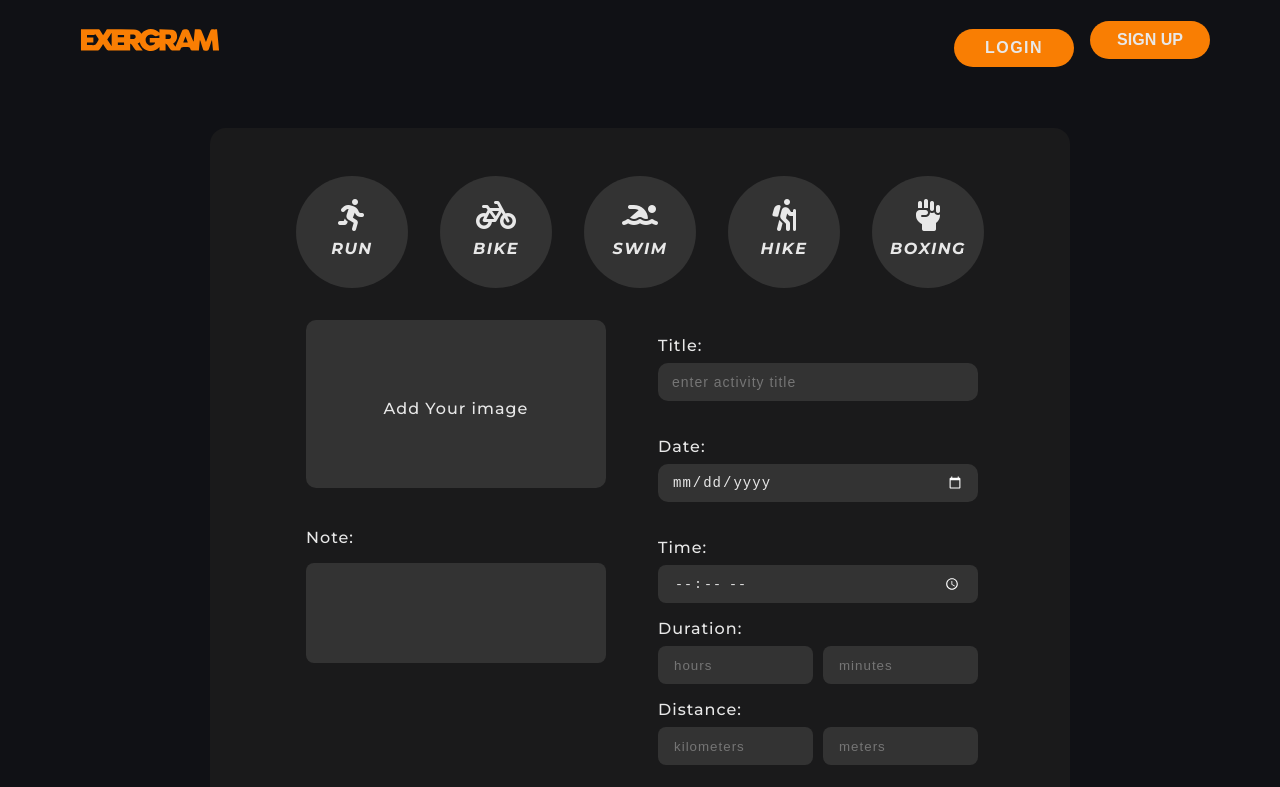
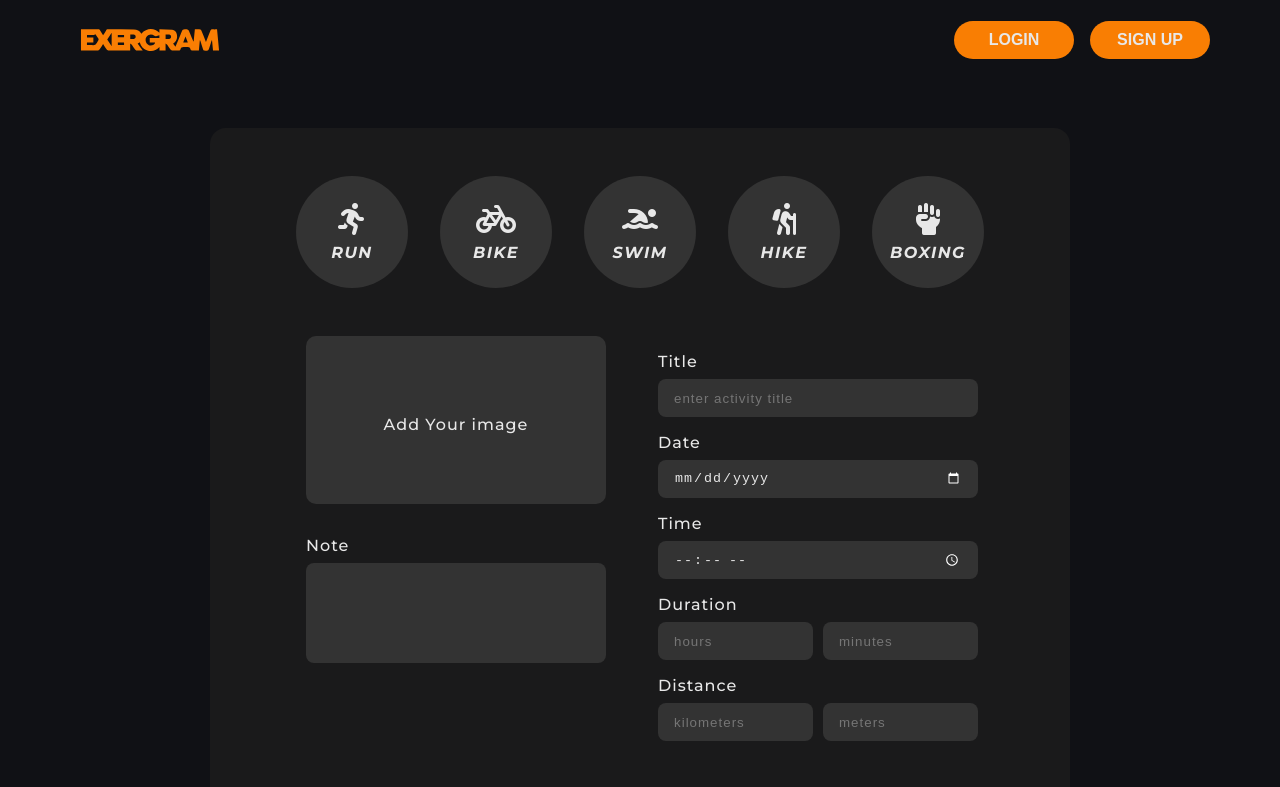
Before and after one commit to ryosantouchh/exergram-frontend-c1, a React (Vite) app: page /createactivity/1 in a window 1280 px wide. Shown: the top 787 px of the page. Built offline with nearby package versions, Linux system fonts and the light colour scheme; no server answers; what date-and-time would draw is missing.

Commit message:
fixed create-edit activity form and validate all input

```diff
--- a/src/components/CreateActivity/ActivityForm.jsx
+++ b/src/components/CreateActivity/ActivityForm.jsx
@@ -23,6 +23,7 @@ const ActivityForm = (props) => {
   const [note, setNote] = useState("");
   const [image, setImage] = useState("");
   const [imagePreview, setImagePreview] = useState(null);
+  const [validate, setValidate] = useState({});
 
   const navigate = useNavigate();
   const { activityId } = useParams();
@@ -48,6 +49,22 @@ const ActivityForm = (props) => {
   };
 
   const handleCreateActivity = async () => {
+    try {
+      const inputError = {};
+
+      if (validator.isEmpty(titleInput)) inputError.title = "Title is required";
+      if (validator.isEmpty(dateInput)) inputError.date = "Date is required";
+      if (validator.isEmpty(timeInput)) inputError.time = "Time is required";
+      if (validator.isEmpty(hours) && validator.isEmpty(mins))
+        inputError.duration = "Duration is required";
+      if (validator.isEmpty(selectedType))
+        inputError.type = "Please select at least one activity";
+
+      if (Object.keys(inputError).length > 0) {
+        setValidate(inputError);
+      } else {
+        setValidate({});
+
         const dataObject = {
           title: titleInput,
           type: selectedType,
@@ -56,6 +73,7 @@ const ActivityForm = (props) => {
           note: note,
           image: image,
         };
+
         if (
           (kilometers !== 0 && kilometers !== "") ||
           (meters !== 0 && meters !== "")
@@ -71,13 +89,20 @@ const ActivityForm = (props) => {
         //   console.log(pair[0] + ", " + pair[1]);
         // }
 
-    const response = await axios.post("http://localhost:8080/activity", form, {
+        const response = await axios.post(
+          "http://localhost:8080/activity",
+          form,
+          {
             headers: {
               "Content-Type": "multipart/form-data",
             },
-    });
-    // console.log(response);
+          }
+        );
         // navigate("/dashboard");
+      }
+    } catch (error) {
+      console.log(error);
+    }
   };
 
   const convertDatePattern = (e) => {
@@ -129,6 +154,17 @@ const ActivityForm = (props) => {
   };
 
   useEffect(() => {
+    if (titleInput && validate.title)
+      setValidate({ ...validate, title: false });
+    if (dateInput && validate.date) setValidate({ ...validate, date: false });
+    if (timeInput && validate.time) setValidate({ ...validate, time: false });
+    if ((hours || mins) && validate.duration)
+      setValidate({ ...validate, duration: false });
+    if (selectedType && validate.type)
+      setValidate({ ...validate, type: false });
+  }, [titleInput, dateInput, timeInput, hours, mins, selectedType]);
+
+  useEffect(() => {
     if (activityId) {
       const fetchActivityById = async () => {
         const response = await axios.get(
@@ -150,6 +186,11 @@ const ActivityForm = (props) => {
   return (
     <div className="create-activity-container">
       <div className="activity-radio-box">
+        {validate.type ? (
+          <p className="activity-form-error-message activity-error-type">
+            {validate.type}
+          </p>
+        ) : null}
         {activityFormData.map((item, idx) => {
           return (
             <ActivityRadio
@@ -157,6 +198,7 @@ const ActivityForm = (props) => {
               data={item}
               selectedType={selectedType}
               handleOnChangeRadio={handleOnChangeRadio}
+              validate={validate}
             />
           );
         })}
@@ -175,18 +217,31 @@ const ActivityForm = (props) => {
                       width={300}
                       style={{ borderRadius: "16px" }}
                     />
-                    <label htmlFor="add-pic" style={{ height: "64px" }}>
-                      <p>Change Your image</p>
+                    <div className="change-image-activity-form">
+                      <label
+                        htmlFor="add-pic"
+                        style={{ borderRadius: "16px 0 0 16px" }}
+                      >
+                        <span>Change</span>
                       </label>
                       <input
                         type="file"
                         id="add-pic"
                         name="image"
-                      accept=".jpg, .jpeg, .png"
                         onChange={(e) => {
                           onImageChange(e);
                         }}
                       />
+                      <label
+                        style={{ borderRadius: "0 16px 16px 0" }}
+                        onClick={() => {
+                          setImage("");
+                          setImagePreview(null);
+                        }}
+                      >
+                        <span>Delete</span>
+                      </label>
+                    </div>
                   </>
                 ) : (
                   <>
@@ -197,12 +252,9 @@ const ActivityForm = (props) => {
                       type="file"
                       id="add-pic"
                       name="filename"
-                      accept=".jpg, .jpeg, .png"
                       onChange={(e) => {
                         setImage(e.target.files[0]);
                         onImageChange(e);
-                        console.log(e.target.value);
-                        console.log(image);
                       }}
                     />
                   </>
@@ -210,7 +262,7 @@ const ActivityForm = (props) => {
               </div>
               <div className="note">
                 <label htmlFor="note">
-                  <p>Note:</p>
+                  <p>Note</p>
                 </label>
                 <textarea
                   id="note"
@@ -222,35 +274,65 @@ const ActivityForm = (props) => {
             </div>
 
             <div className="activity-form-right">
-              <label htmlFor="title">Title:</label>
+              <div className="label-box-form">
+                <label htmlFor="title">Title</label>
+                {validate.title ? (
+                  <p className="activity-form-error-message">
+                    {validate.title}
+                  </p>
+                ) : null}
+              </div>
               <input
                 type="text"
                 id="title"
                 name="title"
-                placeholder="enter activity title"
+                // placeholder="enter activity title"
+                placeholder={
+                  validate.title ? validate.title : "enter activity title"
+                }
                 value={titleInput}
                 onChange={(e) => setTitleInput(e.target.value)}
+                style={validate.title ? { outline: "2px solid red" } : null}
               />
 
-              <label htmlFor="date">Date:</label>
+              <div className="label-box-form">
+                <label htmlFor="date">Date</label>
+                {validate.date ? (
+                  <p className="activity-form-error-message">{validate.date}</p>
+                ) : null}
+              </div>
               <input
                 type="date"
                 id="date"
                 name="date"
                 value={dateInput}
                 onChange={(e) => convertDatePattern(e)}
+                style={validate.date ? { outline: "2px solid red" } : null}
               />
 
-              <label htmlFor="date">Time:</label>
+              <div className="label-box-form">
+                <label htmlFor="date">Time</label>
+                {validate.time ? (
+                  <p className="activity-form-error-message">{validate.time}</p>
+                ) : null}
+              </div>
               <input
                 type="time"
                 id="date"
                 name="date"
                 value={timeInput}
                 onChange={(e) => convertTimePattern(e)}
+                style={validate.time ? { outline: "2px solid red" } : null}
               />
 
-              <label htmlFor="duration">Duration:</label>
+              <div className="label-box-form">
+                <label htmlFor="duration">Duration</label>
+                {validate.duration ? (
+                  <p className="activity-form-error-message">
+                    {validate.duration}
+                  </p>
+                ) : null}
+              </div>
               <div className="duration">
                 <input
                   className="duration"
@@ -261,6 +343,9 @@ const ActivityForm = (props) => {
                   min="0"
                   value={hours}
                   onChange={(e) => setHours(e.target.value)}
+                  style={
+                    validate.duration ? { outline: "2px solid red" } : null
+                  }
                 />
                 <input
                   className="duration"
@@ -271,10 +356,13 @@ const ActivityForm = (props) => {
                   min="0"
                   value={mins}
                   onChange={(e) => setMins(e.target.value)}
+                  style={
+                    validate.duration ? { outline: "2px solid red" } : null
+                  }
                 />
               </div>
 
-              <label htmlFor="distance">Distance:</label>
+              <label htmlFor="distance">Distance</label>
               <div className="distance">
                 <input
                   className="distance"
--- a/src/components/CreateActivity/ActivityRadio.jsx
+++ b/src/components/CreateActivity/ActivityRadio.jsx
@@ -12,7 +12,10 @@ const ActivityRadio = (props) => {
         checked={props.selectedType === props.data.value}
         onChange={props.handleOnChangeRadio}
       />
-      <div className="radio-tile">
+      <div
+        className="radio-tile"
+        style={props.validate.type ? { outline: "2px solid red" } : null}
+      >
         <i className={props.data.icon}></i>
         <label
           htmlFor={props.data.type}
--- a/src/components/Navbar/Navbar.css
+++ b/src/components/Navbar/Navbar.css
@@ -19,7 +19,7 @@ nav {
   max-width: 1140px;
   display: flex;
   justify-content: space-between;
-  align-items: center;
+  /* align-items: center; */
   margin: 0 auto;
 }
 
@@ -64,8 +64,8 @@ nav {
 }
 
 .navbar-right {
-  /* display: flex;
-  align-items: center; */
+  display: flex;
+  align-items: center;
   position: relative;
 }
 
@@ -148,8 +148,8 @@ nav {
 
 /* Navbar Non-User Config */
 
-.navbar-container .navbar-right ul li .login-btn,
-.navbar-container .navbar-right ul li .signup-btn {
+.navbar-container .navbar-right ul li .login-btn-navbar,
+.navbar-container .navbar-right ul li .signup-btn-navbar {
   color: white;
   font-size: 16px;
   text-decoration-line: none;
@@ -162,8 +162,8 @@ nav {
   font-weight: 700;
 }
 
-.navbar-container .navbar-right ul li .login-btn:hover,
-.navbar-container .navbar-right ul li .signup-btn:hover {
+.navbar-container .navbar-right ul li .login-btn-navbar:hover,
+.navbar-container .navbar-right ul li .signup-btn-navbar:hover {
   cursor: pointer;
   border: 2px solid #e8e8e8;
   transition: transform 0.2s ease-in-out;
--- a/src/components/Navbar/Navbar.jsx
+++ b/src/components/Navbar/Navbar.jsx
@@ -18,10 +18,14 @@ function NavbarUser() {
         <div className="navbar-right">
           <ul>
             <li>
-              <button className="login-btn"><a href="/login">LOGIN</a></button>
+              <button className="login-btn-navbar">
+                <a href="/login">LOGIN</a>
+              </button>
             </li>
             <li>
-              <button className="signup-btn"><a href="/signup">SIGN UP</a></button>
+              <button className="signup-btn-navbar">
+                <a href="/signup">SIGN UP</a>
+              </button>
             </li>
           </ul>
         </div>
--- a/src/main.jsx
+++ b/src/main.jsx
@@ -14,11 +14,8 @@ import EditProfile from "./pages/EditProfile";
 
 import UserContextProvider from "./context/UserContext";
 
-
-
 import CreateActivity from "./pages/CreateActivity";
 import EditActivity from "./pages/EditActivity";
-
 
 const router = createBrowserRouter([
   {
--- a/src/styles/CreateActivity.css
+++ b/src/styles/CreateActivity.css
@@ -11,6 +11,7 @@
   flex-wrap: wrap;
   justify-content: center;
   gap: 32px;
+  position: relative;
 }
 
 .activity-radio {
@@ -78,7 +79,7 @@
   display: flex;
   flex-direction: column;
   padding: 48px 32px;
-  gap: 32px;
+  gap: 48px;
 }
 
 .activity-form-container-fluid {
@@ -225,18 +226,35 @@
   transition: background 0.3s ease-in-out;
 }
 
-/* test */
-/* input[type=file]::file-selector-button {
-    margin-right: 20px;
-    border: none;
-    background: var(--grey-btn-color);
-    padding: 10px 20px;
-    border-radius: 10px;
-    color: var(--white-text);
-    cursor: pointer;
-    transition: .2s ease-in-out;
-  }
+.label-box-form {
+  display: flex;
+  justify-content: space-between;
+}
 
-  input[type=file]::file-selector-button:hover {
-    background: var(--accent-color);
-  } */
+.label-box-form > p {
+  margin-top: 1rem;
+}
+
+.activity-form-error-message {
+  color: rgb(253, 50, 50);
+  font-style: italic;
+}
+
+.activity-error-type {
+  position: absolute;
+  right: 64px;
+  top: 120px;
+}
+
+.change-image-activity-form {
+  display: flex;
+  justify-content: space-around;
+  width: 300px;
+}
+
+.change-image-activity-form > label {
+  display: flex;
+  align-items: center;
+  height: 64px;
+  text-transform: uppercase;
+}
--- a/src/styles/EditProfile.css
+++ b/src/styles/EditProfile.css
@@ -20,7 +20,6 @@
 
 .edit-profile {
   width: 860px;
-  height: 860px;
   background-color: #1a1a1b;
   display: flex;
   flex-direction: column;
@@ -52,19 +51,21 @@
   display: flex;
   flex-direction: column;
 }
-#fname,
-#lname {
+.edit-profile #fname,
+.edit-profile #lname,
+.edit-profile #city,
+.edit-profile #province {
   width: 300px;
 }
 
-label {
+.edit-profile-main label {
   display: flex;
   margin-bottom: 0.5rem;
 }
 
-input[type="text"],
-input[type="email"],
-input[type="password"] {
+.edit-profile-main input[type="text"],
+.edit-profile-main input[type="email"],
+.edit-profile-main input[type="password"] {
   display: block;
   width: 100%;
   box-sizing: border-box;
@@ -85,8 +86,8 @@ input[type="password"] {
   flex-direction: column;
 }
 
-select[id="city"],
-select[id="state"] {
+.edit-profile-main select[id="city"],
+.edit-profile-main select[id="state"] {
   display: block;
   flex-direction: row;
   width: 300px;
--- a/src/styles/signup.css
+++ b/src/styles/signup.css
@@ -79,15 +79,15 @@
 
 /* Input */
 
-form label {
+.right-signup-form label {
   display: flex;
   margin-bottom: 0.5rem;
   /* font-size: 0.75rem; */
 }
 
-form input[type="text"],
-form input[type="email"],
-form input[type="password"] {
+.right-signup-form input[type="text"],
+.right-signup-form input[type="email"],
+.right-signup-form input[type="password"] {
   display: block;
   width: 100%;
   box-sizing: border-box;
@@ -110,8 +110,8 @@ form input[type="password"] {
   flex-direction: column;
 }
 
-form select[id="gender"],
-form input[type="date"] {
+.right-signup-form select[id="gender"],
+.right-signup-form input[type="date"] {
   display: block;
   flex-direction: row;
   width: 100%;
```
Also changed, not shown: src/pages/EditProfile.jsx (+121 -51 lines), src/pages/Signup.jsx (+95 -25 lines). Lines whose indentation alone changed are shown as unchanged.
